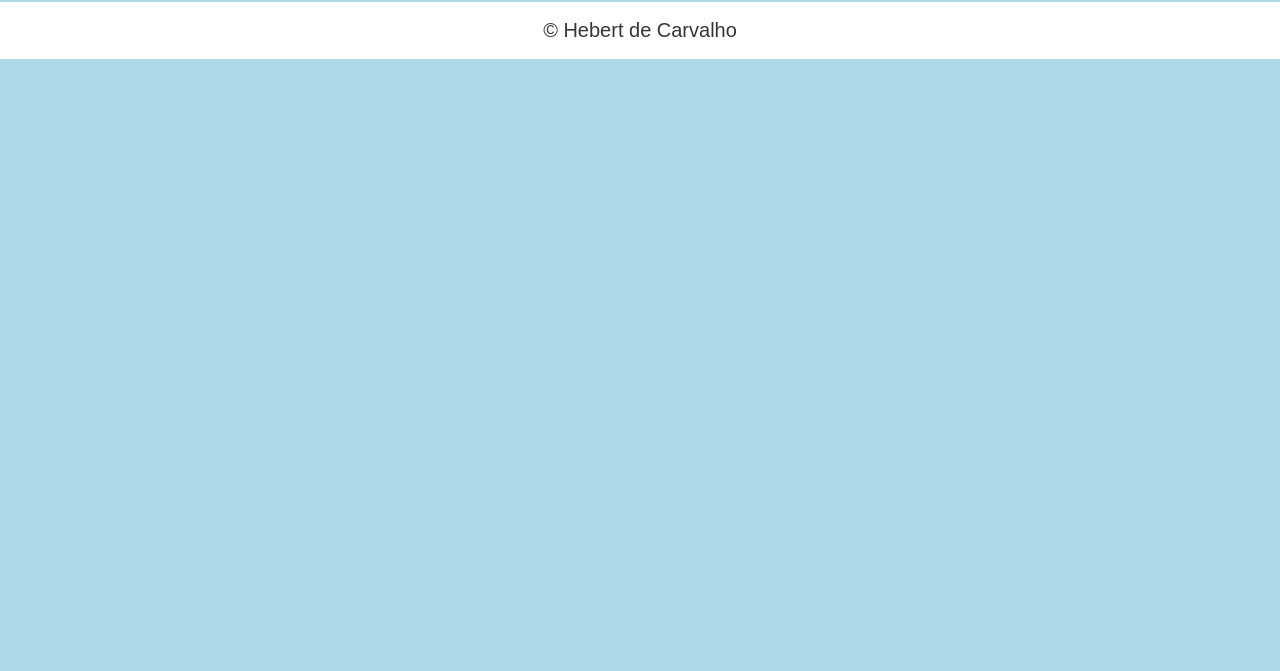
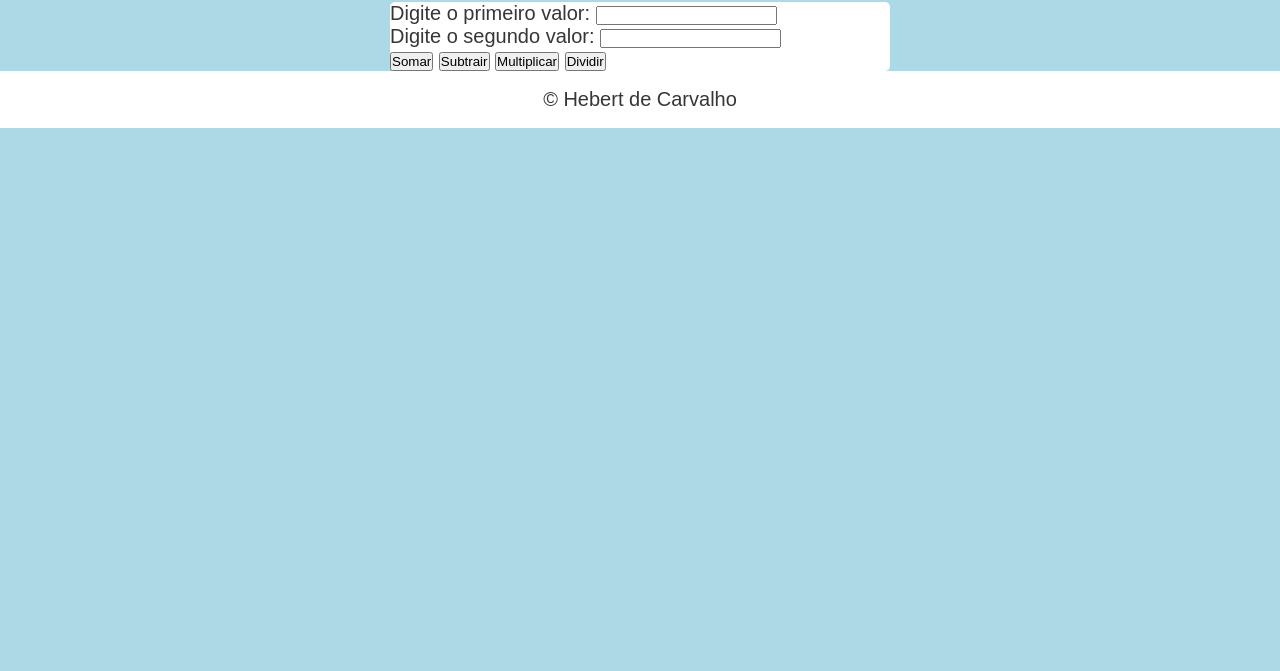
Before and after one commit to carvalhoh/calculadora, a plain HTML site: page index.html in a window 1280 px wide. Shown: the part 129-800 px from the top of the page. Drawn offline with Linux system fonts and the light colour scheme.

Commit message:
criados os primeiros botões

```diff
--- a/css/style.css
+++ b/css/style.css
@@ -11,7 +11,6 @@ body {
 
 }
 section {
-    clear: both;
     background-color: white;
     border-radius: 5px;
     width: 500px;
--- a/index.html
+++ b/index.html
@@ -24,7 +24,14 @@
             <h1>Calculadora</h1>
         </div>
         <section>
-            <div id="conteudo"></div>
+            <div id="conteudo">
+                <p>Digite o primeiro valor: <input type="number" name="fn1" id="fn1"></p>
+                <p>Digite o segundo valor: <input type="number" name="fn2" id="fn2"></p>
+                <input type="button" value="Somar" onclick="somar()">
+                <input type="button" value="Subtrair" onclick="subtrair()">
+                <input type="button" value="Multiplicar" onclick="multiplicar()">
+                <input type="button" value="Dividir" onclick="dividir()">
+            </div>
             <div id="resposta"></div>
         </section>
     </div>
```
